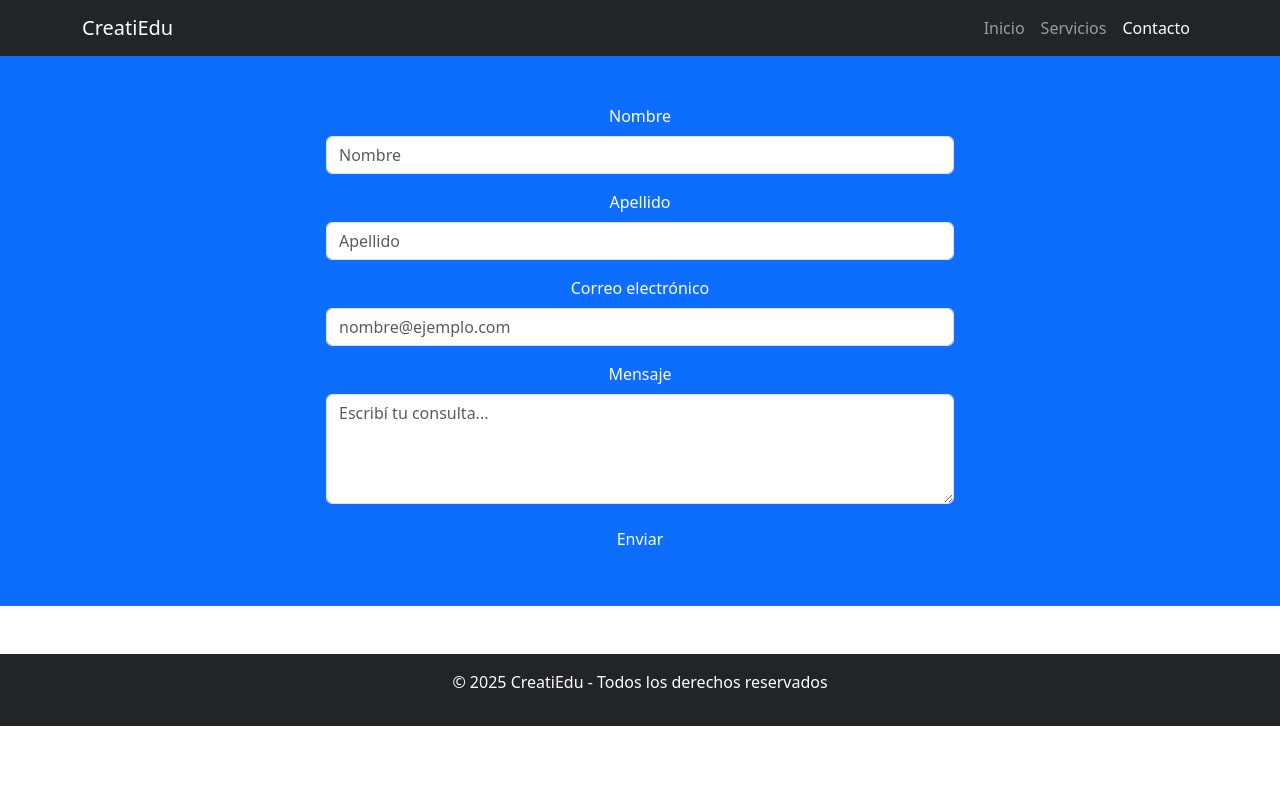
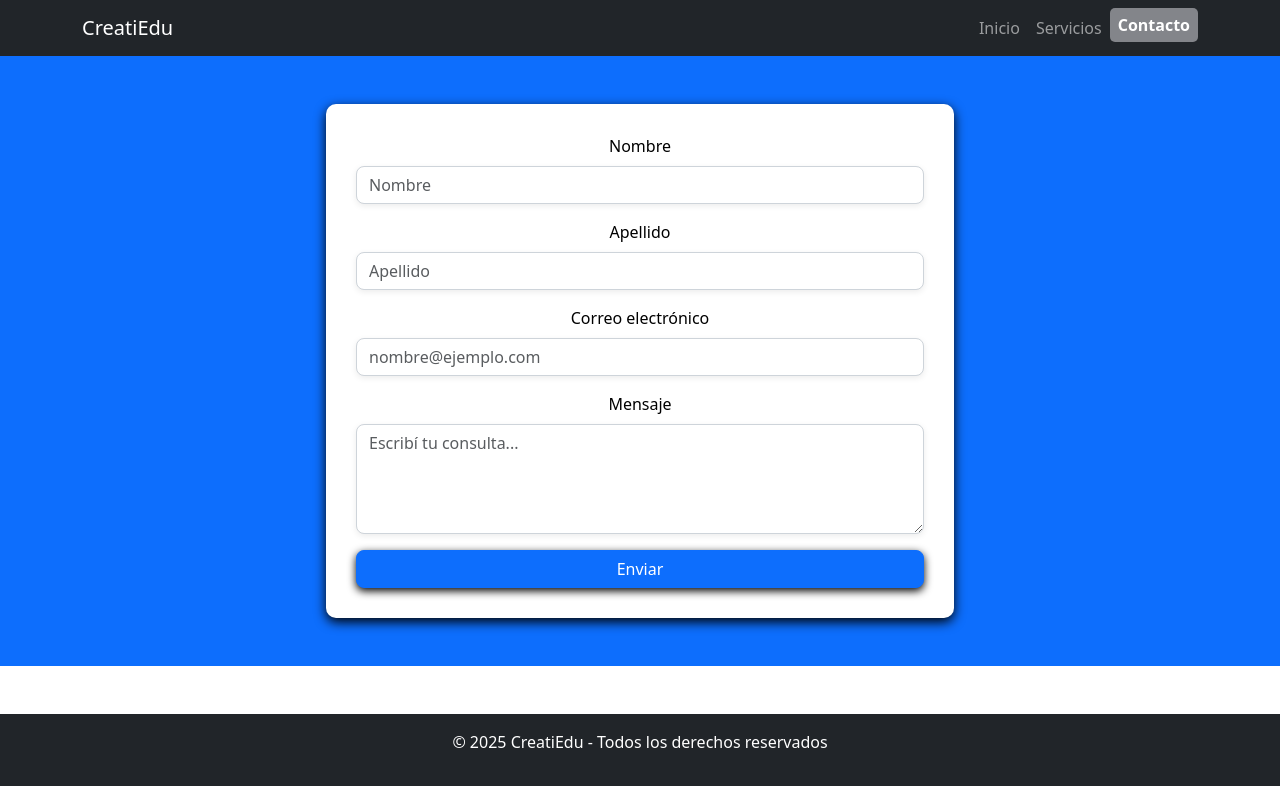
Before and after one commit to CreatiEdu/PaginaEducativa, a plain HTML site: page front/form.html in a window 1280 px wide. Drawn offline with nearby package versions, Linux system fonts and the light colour scheme.

Commit message:
Agrego los styles en form y index

```diff
--- a/front/css/styles.css
+++ b/front/css/styles.css
@@ -0,0 +1,38 @@
+form {
+    color: rgb(0, 0, 0);
+    background-color: #ffffff;
+    padding: 30px;
+    border-radius: 10px;
+    box-shadow: 0 4px 12px rgb(0, 0, 0);
+}
+
+.form-control {
+
+    border-radius: 8px;
+    box-shadow: 0 2px 6px rgba(0, 0, 0, 0.08);
+    border: 1px solid #ced4da;
+    transition: box-shadow 0.3s ease;
+}
+
+.form-control:focus {
+    box-shadow: 0 0 0 0.2rem rgba(13, 110, 253, 0.25);
+    border-color: #86b7fe;
+}
+
+.btn-primary {
+    border-radius: 8px;
+    box-shadow: 0 3px 8px rgb(0, 0, 0);
+    transition: transform 0.2s ease;
+}
+
+.btn-primary:hover {
+    transform: scale(1.02);
+}
+
+.nav-link.active {
+  font-weight: bold;
+  color: #ffffff;
+  background-color: #83858a;
+  border-radius: 5px;
+  padding: 5px 10px;
+}
```
Also changed, not shown: front/index.html (+1 -0 lines).
